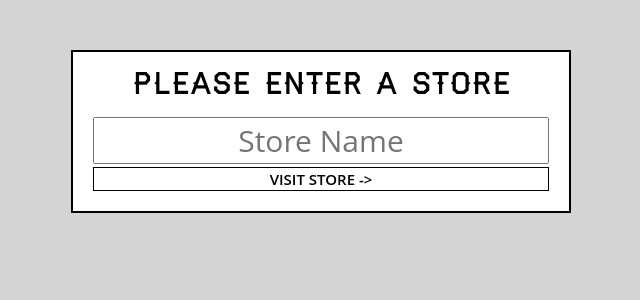
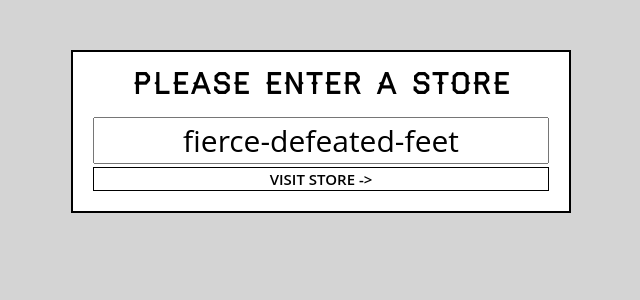
Before and after one commit to sifat009/reactPractice, a React (Create React App) app: page / in a window 1280 px wide. Shown: the top 300 px of the page, without its empty margins (319-959 px from the left). Built offline with nearby package versions, Linux system fonts and the light colour scheme.

Commit message:
added helpers.js in src folder

```diff
--- a/src/components/StorePicker.js
+++ b/src/components/StorePicker.js
@@ -1,12 +1,12 @@
 import React from 'react';
-
+import {getFunName} from '../helpers';
 
 class StorePicker extends React.Component {
     render() {
         return (
             <form className="store-selector">
                 <h2>Please enter a Store</h2>
-                <input type="text" required placeholder="Store Name"/>
+                <input type="text" required placeholder="Store Name" defaultValue={getFunName()}/>
                 <button type="submit">Visit Store -></button>
             </form>
         )
--- /dev/null
+++ b/src/helpers.js
@@ -0,0 +1,24 @@
+export function formatPrice(cents) {
+    return `$${(cents / 100).toFixed(2).replace(/\B(?=(\d{3})+(?!\d))/g, ',')}`;
+  }
+
+  export function rando(arr) {
+    return arr[Math.floor(Math.random() * arr.length)];
+  }
+
+  export function slugify(text) {
+    return text.toString().toLowerCase()
+      .replace(/\s+/g, '-')           // Replace spaces with -
+      .replace(/[^\w\-]+/g, '')       // Remove all non-word chars
+      .replace(/\-\-+/g, '-')         // Replace multiple - with single -
+      .replace(/^-+/, '')             // Trim - from start of text
+      .replace(/-+$/, '');            // Trim - from end of text
+  }
+
+  export function getFunName() {
+    const adjectives = ['adorable', 'beautiful', 'clean', 'drab', 'elegant', 'fancy', 'glamorous', 'handsome', 'long', 'magnificent', 'old-fashioned', 'plain', 'quaint', 'sparkling', 'ugliest', 'unsightly', 'angry', 'bewildered', 'clumsy', 'defeated', 'embarrassed', 'fierce', 'grumpy', 'helpless', 'itchy', 'jealous', 'lazy', 'mysterious', 'nervous', 'obnoxious', 'panicky', 'repulsive', 'scary', 'thoughtless', 'uptight', 'worried'];
+
+    const nouns = ['women', 'men', 'children', 'teeth', 'feet', 'people', 'leaves', 'mice', 'geese', 'halves', 'knives', 'wives', 'lives', 'elves', 'loaves', 'potatoes', 'tomatoes', 'cacti', 'foci', 'fungi', 'nuclei', 'syllabuses', 'analyses', 'diagnoses', 'oases', 'theses', 'crises', 'phenomena', 'criteria', 'data'];
+
+    return `${rando(adjectives)}-${rando(adjectives)}-${rando(nouns)}`;
+  }
```
